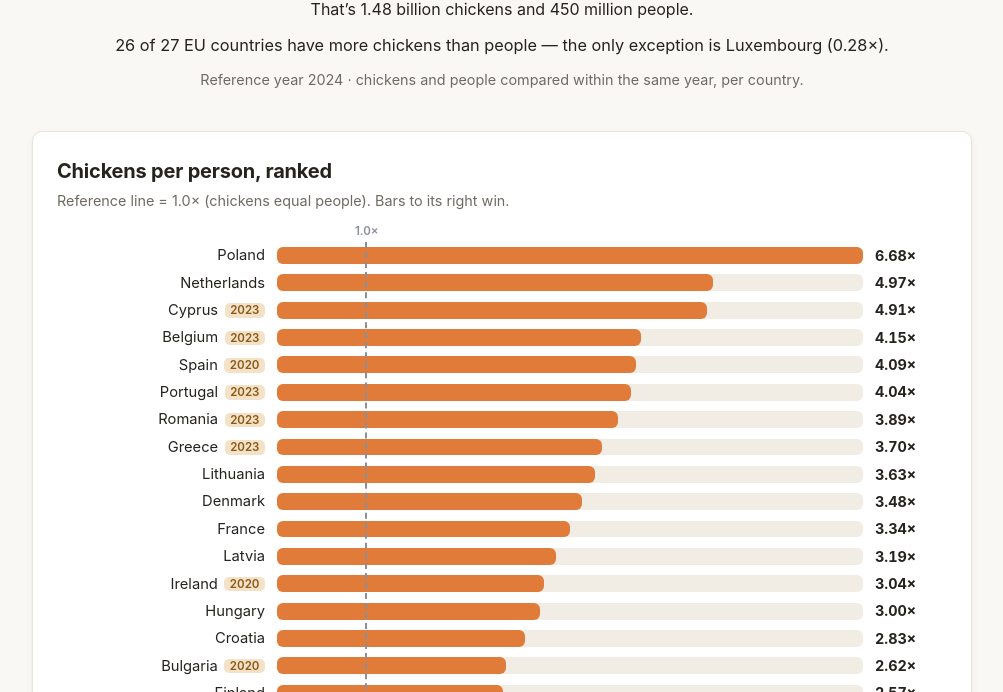
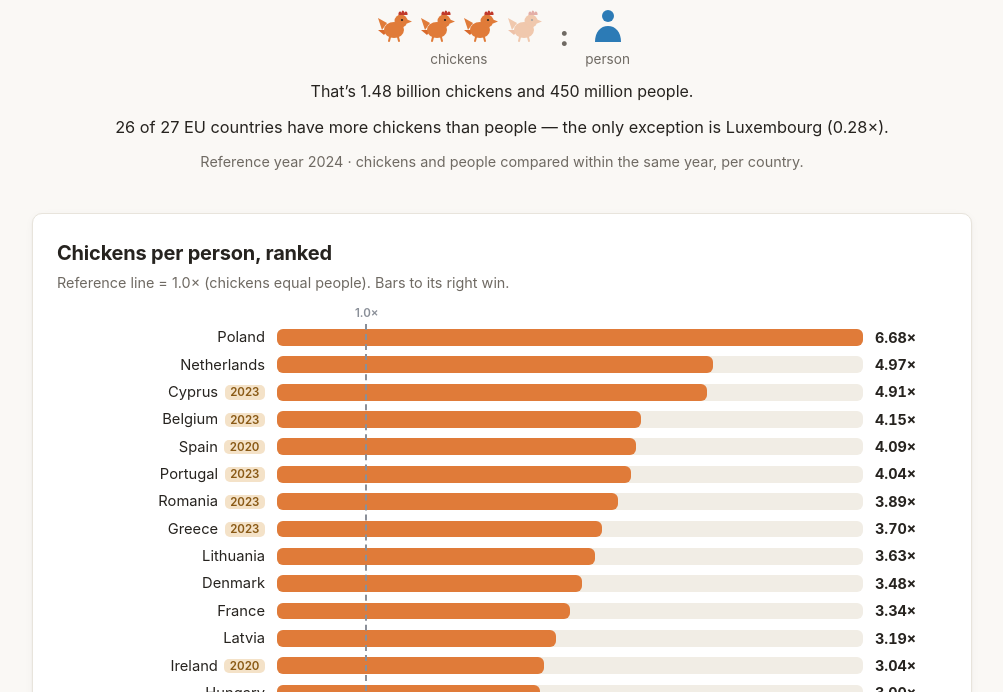
Before and after one commit to gi-coi/chicken-vs-people, a plain HTML site: page dashboard/index.html in a window 1280 px wide. Shown: the part 408-1100 px from the top of the page, without its empty margins (138-1141 px from the left). Drawn offline with Linux system fonts and the light colour scheme.

Commit message:
Add a chicken-to-person pictogram to the hero
Render the 3.28x ratio visually: three chickens plus a faded 'part'
chicken beside a single person icon, chickens in orange and the person in
blue (matching the dashboard's colour language). Icons defined once as SVG
symbols and reused.

```diff
--- a/dashboard/index.css
+++ b/dashboard/index.css
@@ -105,6 +105,42 @@ main {
 .hero__eu { margin: 0.6rem 0 0; font-size: 1rem; }
 .hero__countline { margin: 0.75rem 0 0; font-size: 1.02rem; }
 .hero__meta { margin: 0.75rem 0 0; font-size: 0.9rem; }
+
+/* ---- Pictogram ---- */
+.pictogram {
+  display: flex;
+  align-items: center;
+  justify-content: center;
+  gap: 1rem;
+  margin: 1rem auto 0;
+}
+.pictogram__side {
+  display: flex;
+  flex-direction: column;
+  align-items: center;
+  gap: 0.35rem;
+}
+.pictogram__icons {
+  display: flex;
+  align-items: center;
+  gap: 0.2rem;
+}
+.picto {
+  width: 40px;
+  height: 40px;
+  display: block;
+}
+.picto--ghost { opacity: 0.38; }
+.pictogram__sep {
+  font-size: 1.8rem;
+  font-weight: 700;
+  color: var(--muted);
+  line-height: 1;
+}
+.pictogram__cap {
+  font-size: 0.85rem;
+  color: var(--muted);
+}
 
 /* ---- Panels ---- */
 .panel {
--- a/dashboard/index.html
+++ b/dashboard/index.html
@@ -8,6 +8,26 @@
   <link rel="stylesheet" href="index.css?v=3" />
 </head>
 <body>
+  <svg width="0" height="0" style="position:absolute" aria-hidden="true">
+    <defs>
+      <symbol id="icon-chicken" viewBox="0 0 40 40">
+        <path d="M13 20 L4 15 L8 27 Z" fill="#e07b39"/>
+        <path d="M14 27 L4 27 L10 32 Z" fill="#d96a2c"/>
+        <line x1="16" y1="34" x2="15" y2="38" stroke="#e07b39" stroke-width="2" stroke-linecap="round"/>
+        <line x1="24" y1="34" x2="25" y2="38" stroke="#e07b39" stroke-width="2" stroke-linecap="round"/>
+        <ellipse cx="20" cy="27" rx="10" ry="8" fill="#e07b39"/>
+        <circle cx="27" cy="18" r="6.5" fill="#e07b39"/>
+        <path d="M24.5 12 C24 8.5 26.5 7.5 27.5 10 C27.5 6.5 30 6.5 30.5 10 C31.5 7.5 34 8.5 33.5 12 Z" fill="#c0392b"/>
+        <path d="M33 16.5 L38 18.5 L33 20.5 Z" fill="#e07b39"/>
+        <circle cx="28" cy="17" r="1.1" fill="#26231f"/>
+      </symbol>
+      <symbol id="icon-person" viewBox="0 0 40 40">
+        <circle cx="20" cy="13" r="6" fill="#2c7bb6"/>
+        <path d="M7 39 C7 29 12.5 23 20 23 C27.5 23 33 29 33 39 Z" fill="#2c7bb6"/>
+      </symbol>
+    </defs>
+  </svg>
+
   <header class="masthead">
     <h1>Chickens&nbsp;vs&nbsp;People</h1>
     <p class="subtitle">Which EU countries have more chickens than people?</p>
@@ -45,6 +65,24 @@
       </svg>
       <p class="hero__kicker">European Union</p>
       <p class="hero__headline">In the EU, there are <span id="hero-ratio" class="hero__big">3.28</span>&nbsp;chickens for every&nbsp;person.</p>
+      <div class="pictogram" role="img" aria-label="3.28 chickens for every person">
+        <div class="pictogram__side">
+          <div class="pictogram__icons">
+            <svg class="picto" viewBox="0 0 40 40"><use href="#icon-chicken"/></svg>
+            <svg class="picto" viewBox="0 0 40 40"><use href="#icon-chicken"/></svg>
+            <svg class="picto" viewBox="0 0 40 40"><use href="#icon-chicken"/></svg>
+            <svg class="picto picto--ghost" viewBox="0 0 40 40"><use href="#icon-chicken"/></svg>
+          </div>
+          <span class="pictogram__cap">chickens</span>
+        </div>
+        <span class="pictogram__sep">:</span>
+        <div class="pictogram__side">
+          <div class="pictogram__icons">
+            <svg class="picto" viewBox="0 0 40 40"><use href="#icon-person"/></svg>
+          </div>
+          <span class="pictogram__cap">person</span>
+        </div>
+      </div>
       <p id="hero-eu" class="hero__eu"></p>
       <p id="hero-countline" class="hero__countline"></p>
       <p id="hero-meta" class="hero__meta muted"></p>
```
